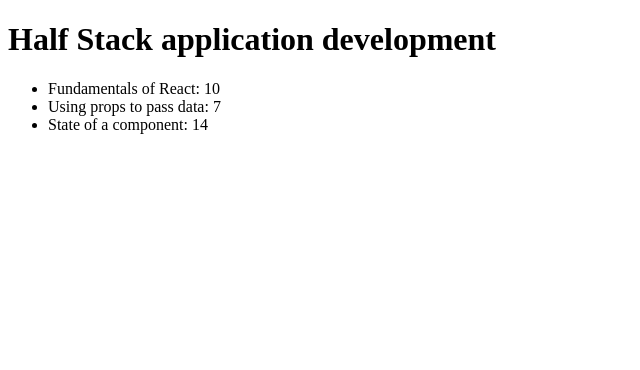
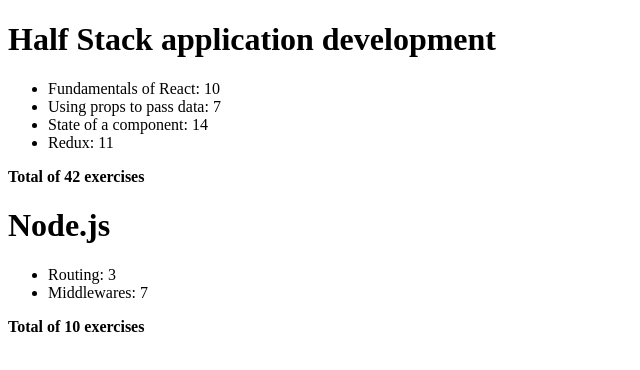
Before and after one commit to Lasspeng/part2, a React (Create React App) app: page / in a window 1280 px wide. Shown: the top 370 px of the page, without its empty margins (0-640 px from the left). Built offline with nearby package versions, Linux system fonts and the light colour scheme.

Commit message:
Exercises 2.2 through 2.4

```diff
--- a/src/App.js
+++ b/src/App.js
@@ -1,9 +1,10 @@
 import React from 'react'
 
 const App = () => {
-  const course = {
+  const courses = [
+    {
+      name: 'Half Stack application development',
       id: 1,
-    name: 'Half Stack application development',
       parts: [
         {
           name: 'Fundamentals of React',
@@ -19,23 +20,53 @@
           name: 'State of a component',
           exercises: 14,
           id: 3
+        },
+        {
+          name: 'Redux',
+          exercises: 11,
+          id: 4
+        }
+      ]
+    },
+    {
+      name: 'Node.js',
+      id: 2,
+      parts: [
+        {
+          name: 'Routing',
+          exercises: 3,
+          id: 1
+        },
+        {
+          name: 'Middlewares',
+          exercises: 7,
+          id: 2
         }
       ]
     }
+  ]
+
+  const total1 = courses[0].parts.reduce((sum, currentValue) => sum += currentValue.exercises, 0)
+  const total2 = courses[1].parts.reduce((sum, currentValue) => sum += currentValue.exercises, 0)
 
   return (
     <>
-      <h1>{course.name}</h1>
-      <Course course={course} />
+      <h1>{courses[0].name}</h1>
+      <Course courses={courses[0]} />
+      <Sum total={total1} />
+
+      <h1>{courses[1].name}</h1>
+      <Course courses={courses[1]}/>
+      <Sum total={total2}/>
     </>
   )
 }
 
-const Course = ({course}) => {
+const Course = ({courses}) => {
   return (
     <>
       <ul>
-        {course.parts.map(part =>
+        {courses.parts.map(part =>
           <li key={part.id}>
             {part.name}: {part.exercises}
           </li>
@@ -45,4 +76,12 @@
   )
 }
 
+const Sum = ({total}) => {
+  return (
+    <>
+      <p><b>Total of {total} exercises</b></p>
+    </>
+  )
+}
+
 export default App
```
Lines whose indentation alone changed are shown as unchanged.
